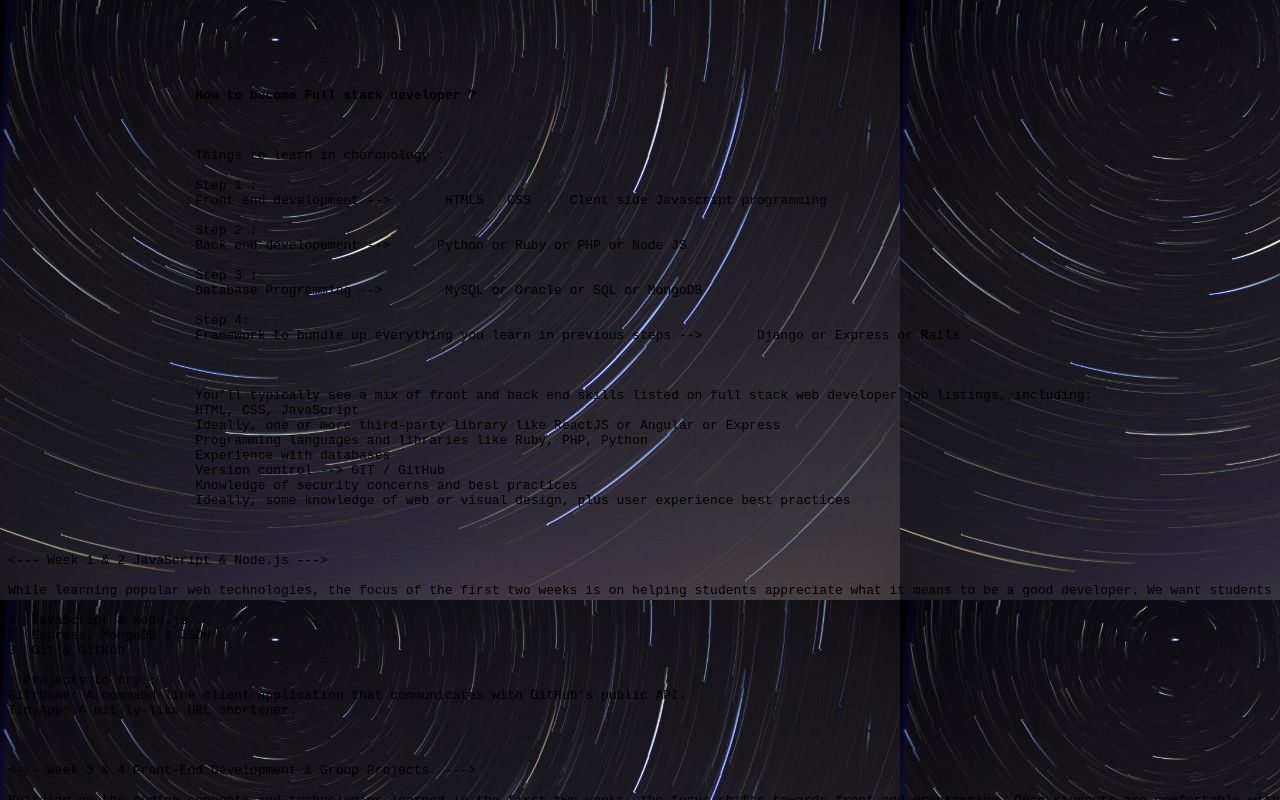
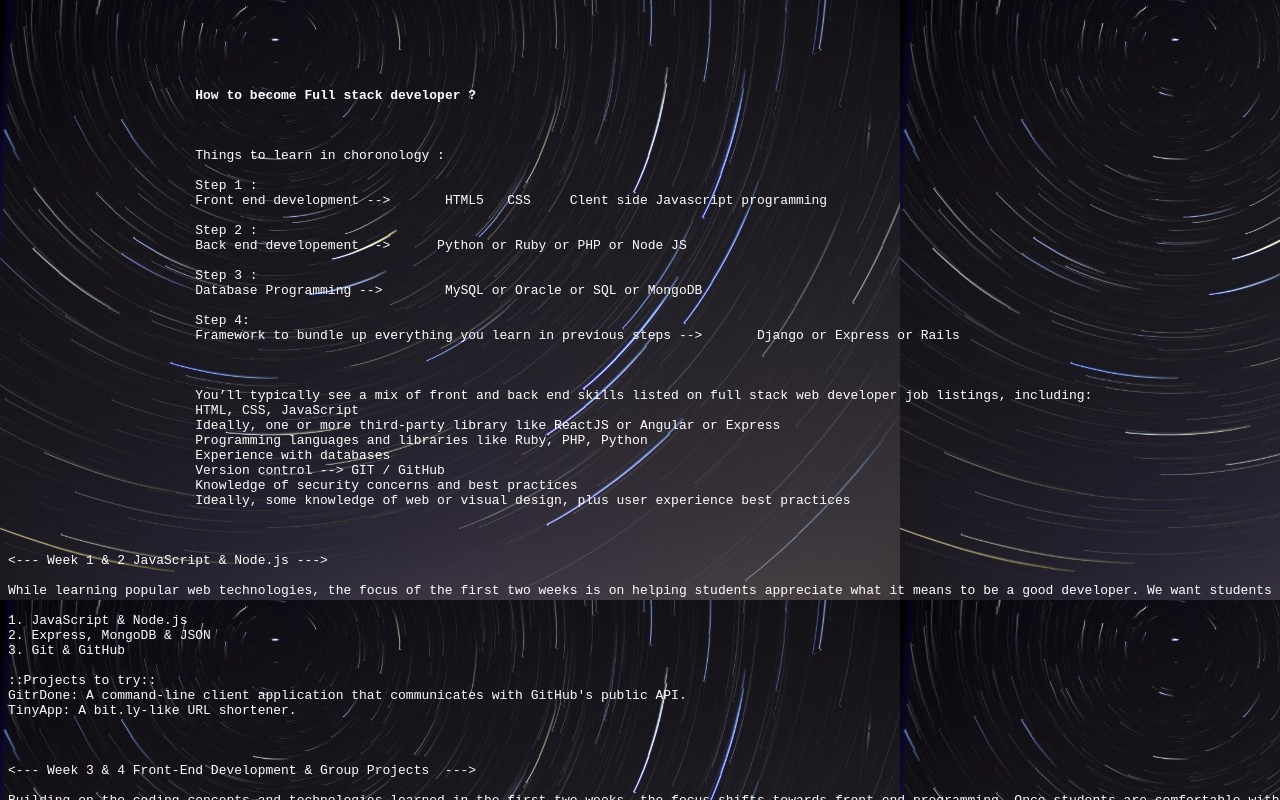
Before and after one commit to abhi922g/abhi922g.github.io, a plain HTML site: page index.html in a window 1280 px wide. Shown: the top 800 px of the page. Drawn offline with Linux system fonts and the light colour scheme.

Commit message:
Update index.html

```diff
--- a/index.html
+++ b/index.html
@@ -3,7 +3,7 @@
 	<head>
 		<title>How to become Full stack developer ?</title>
 	</head>
-	<body background="1.jpg">
+	<body background="1.jpg" style="color:white;">
 		<pre>
 
 
```
